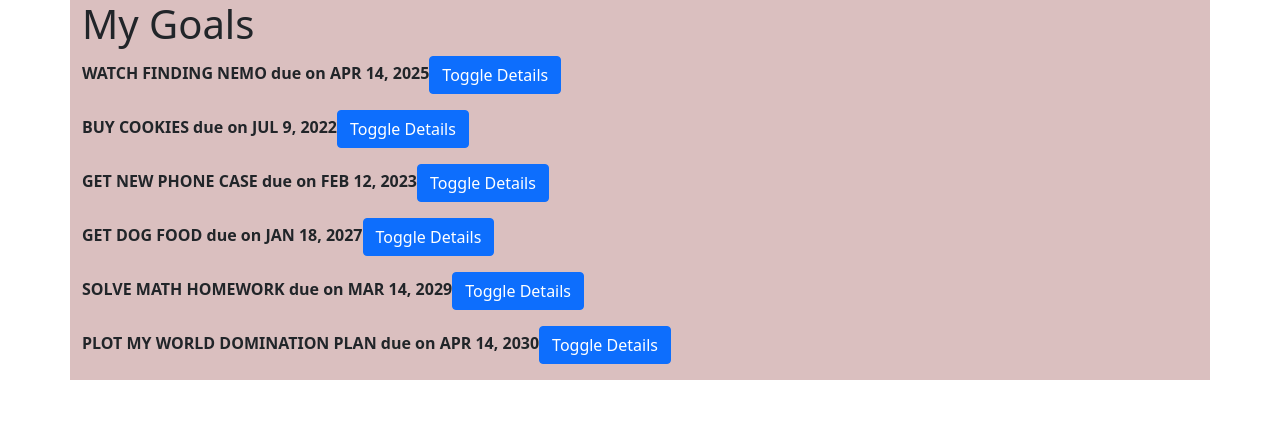
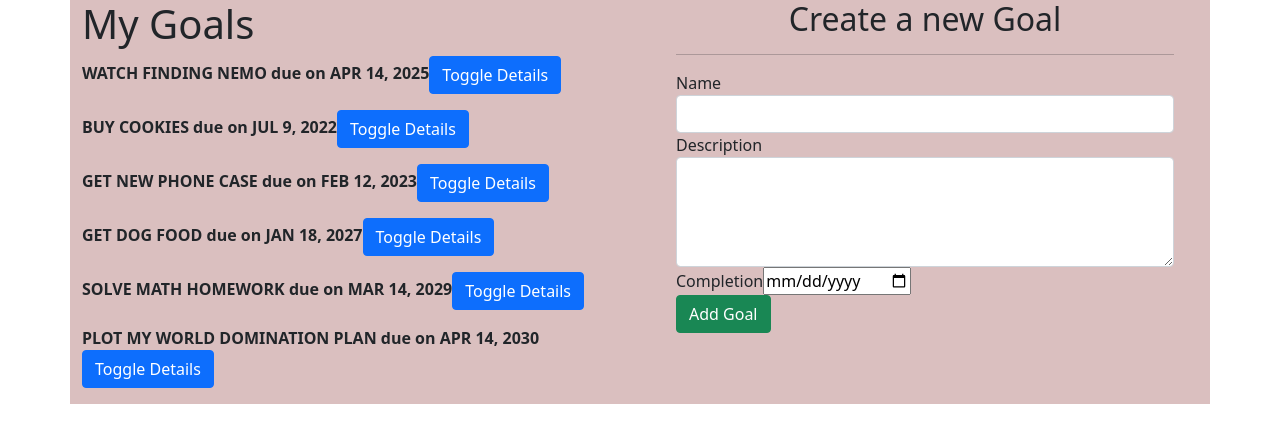
Before and after one commit to JoyChristine/GOALS, an Angular app: page / in a window 1280 px wide. Shown: the top 442 px of the page. Built offline with nearby package versions, Linux system fonts and the light colour scheme.

Commit message:
initial commit

```diff
--- a/src/app/goal-detail/goal-detail.component.html
+++ b/src/app/goal-detail/goal-detail.component.html
@@ -1,4 +1,4 @@
 <p>{{goal.description}}</p>
 <p>This goal will be complete in {{goal.completeDate|dateCount}} days</p>
 <!-- <button (click)= 'goalComplete(true)'>Complete</button> -->
-<button (click)= 'goalDelete(true)'>Delete Goal</button>
+<button class="btn btn-danger" (click)= 'goalDelete(true)'>Delete Goal</button>
--- /dev/null
+++ b/src/app/goal-form/goal-form.component.html
@@ -0,0 +1,31 @@
+<div class="container-fluid">
+    <h2 class="text-center">Create a new Goal</h2>
+    <hr>
+    <form #goalForm='ngForm'>
+        <div class="form-group">
+
+            <label for="name">Name</label>
+            <input type="text" class="form-control" id="name" [(ngModel)]="newGoal.name" name="name" #name='ngModel' required>
+            <div [hidden]="name.valid || name.pristine" class="alert alert-danger">
+              <p>Name is required</p>
+            </div>
+        </div>
+        <div class="form-group">
+
+            <label for="description">Description</label>
+            <textarea class="form-control" id="description" rows="4" [(ngModel)]="newGoal.description" name="description" #description="ngModel" required></textarea>
+            <div [hidden]="description.valid || description.pristine" class="alert alert-danger">
+              <p>Description is required</p>
+            </div>
+        </div>
+        <div class="form-group">
+
+            <label for="complete">Completion</label>
+            <input type='date' id="complete" [(ngModel)]="newGoal.completeDate" name="completeDate" #completeDate="ngModel" required>
+            <div [hidden]="completeDate.valid || completeDate.pristine" class="alert alert-danger">
+              <p>Date is required</p>
+            </div>
+        </div>
+        <button type="submit" class="btn btn-success">Add Goal</button>
+    </form>
+  </div>
--- /dev/null
+++ b/src/app/goal-form/goal-form.component.ts
@@ -0,0 +1,17 @@
+import { Component, OnInit } from '@angular/core';
+import { Goal } from '../goal';
+
+@Component({
+  selector: 'app-goal-form',
+  templateUrl: './goal-form.component.html',
+  styleUrls: ['./goal-form.component.css']
+})
+export class GoalFormComponent implements OnInit {
+ //created a new property newGoal and assigned it to Goal class to take the format of creating goals
+  newGoal = new Goal(0,"","",new Date())
+  constructor() { }
+
+  ngOnInit(): void {
+  }
+
+}
--- a/src/app/goal/goal.component.html
+++ b/src/app/goal/goal.component.html
@@ -1,6 +1,6 @@
 <div class="container">
     <div class="row">
-        <div class="col-xs-12">
+        <div class="col-md-6">
             <h1>My Goals</h1>
             <p *ngFor='let goal of goals;let i = index'>
                 <b appStrikethrough>{{goal.name | uppercase}} due on {{goal.completeDate | date | uppercase}}</b>
@@ -11,7 +11,9 @@
             </p>
 
 
-
+        </div>
+        <div class="col-md-6">
+            <app-goal-form></app-goal-form>
         </div>
     </div>
 </div>
```
Also changed, not shown: src/app/app.module.ts (+6 -2 lines), src/app/goal-form/goal-form.component.css (added), 1 other file (tests, documents, lock files or other folders).
